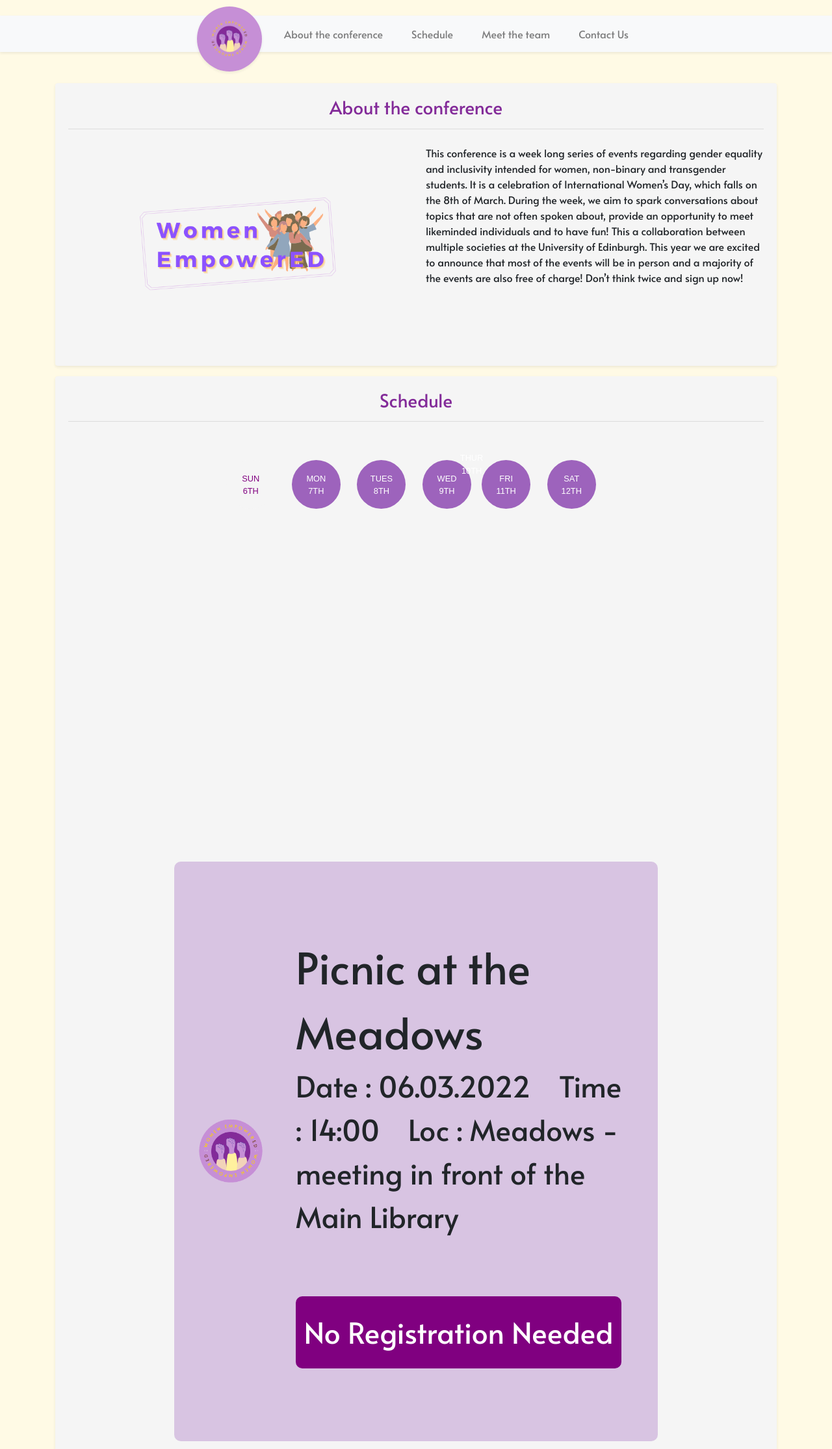
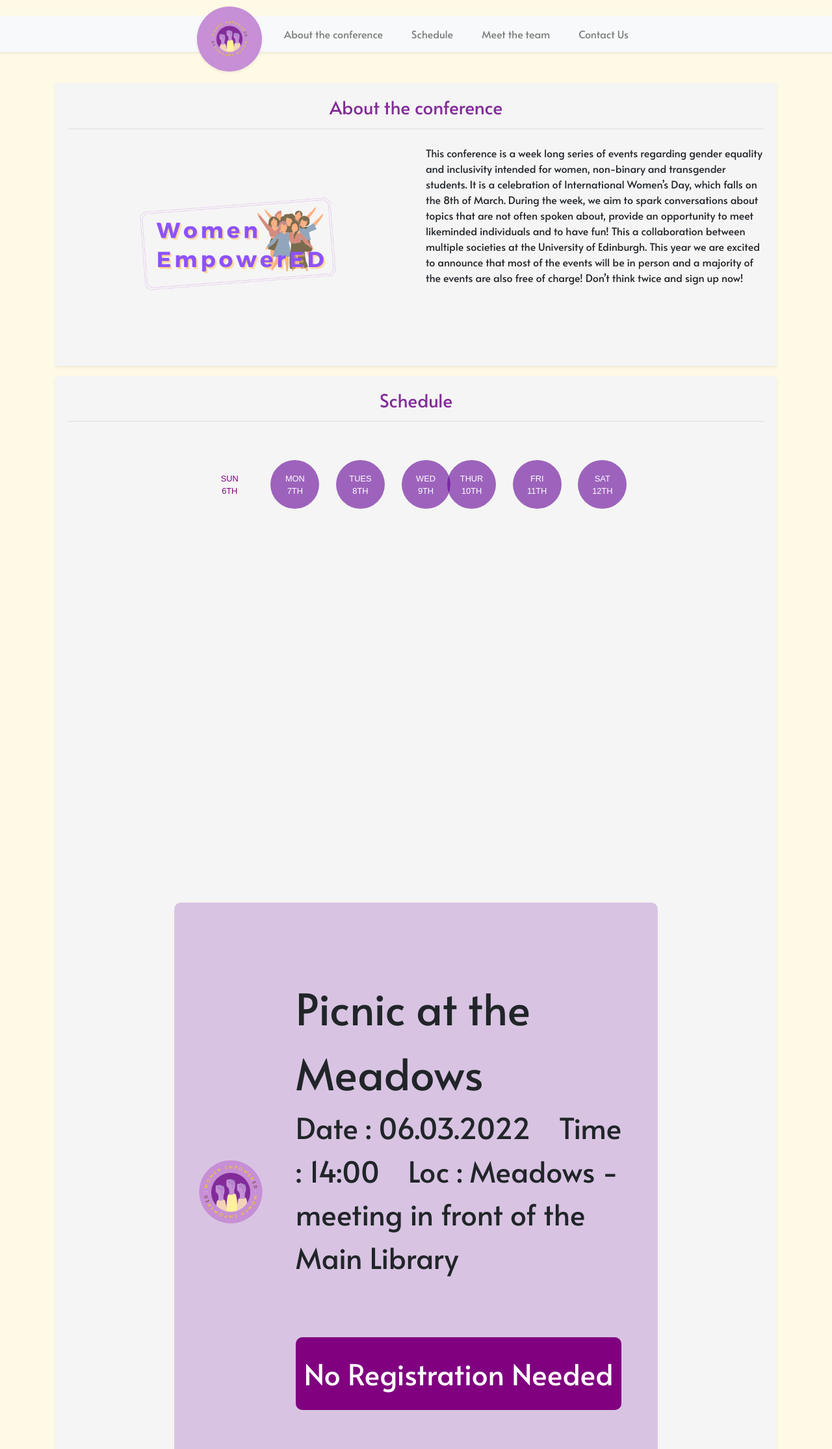
Before and after one commit to edinburgh-hoppers/wewomen-22, a Jekyll site: the page built from _pages/index.html, in a window 1280 px wide. Shown: the whole page at 65% size. Built offline with Jekyll 4.4.1, drawn with Linux system fonts in a browser that asks for light colours.

Commit message:
Update schedule.html

```diff
--- a/_includes/schedule.html
+++ b/_includes/schedule.html
@@ -1,6 +1,6 @@
 <div id="schedule">
     <div class="container" id="buttonCont">
-        <div class = "row" id = "row1">
+        <div class="row" id="row1">
             <div class="circle" id="sunCircle">
                 <div class="circletxt" id="sunCircleText">SUN<br>6th</div>
             </div>
@@ -17,12 +17,11 @@
             <div class="circle" id="wedCircle">
                 <div class="circletxt">WED<br> 9th</div>
             </div>
+
         </div>
 
+        <div class="row" id="row2">
 
-
-
-          <div class = "row" id = "row2>
             <div class="circle" id="thurCircle">
                 <div class="circletxt">THUR <br> 10th</div>
             </div>
@@ -34,9 +33,8 @@
             <div class="circle" id="satCircle">
                 <div class="circletxt">SAT<br> 12th</div>
             </div>
-          </div>
 
-
+        </div>
 
 
     </div>
```
